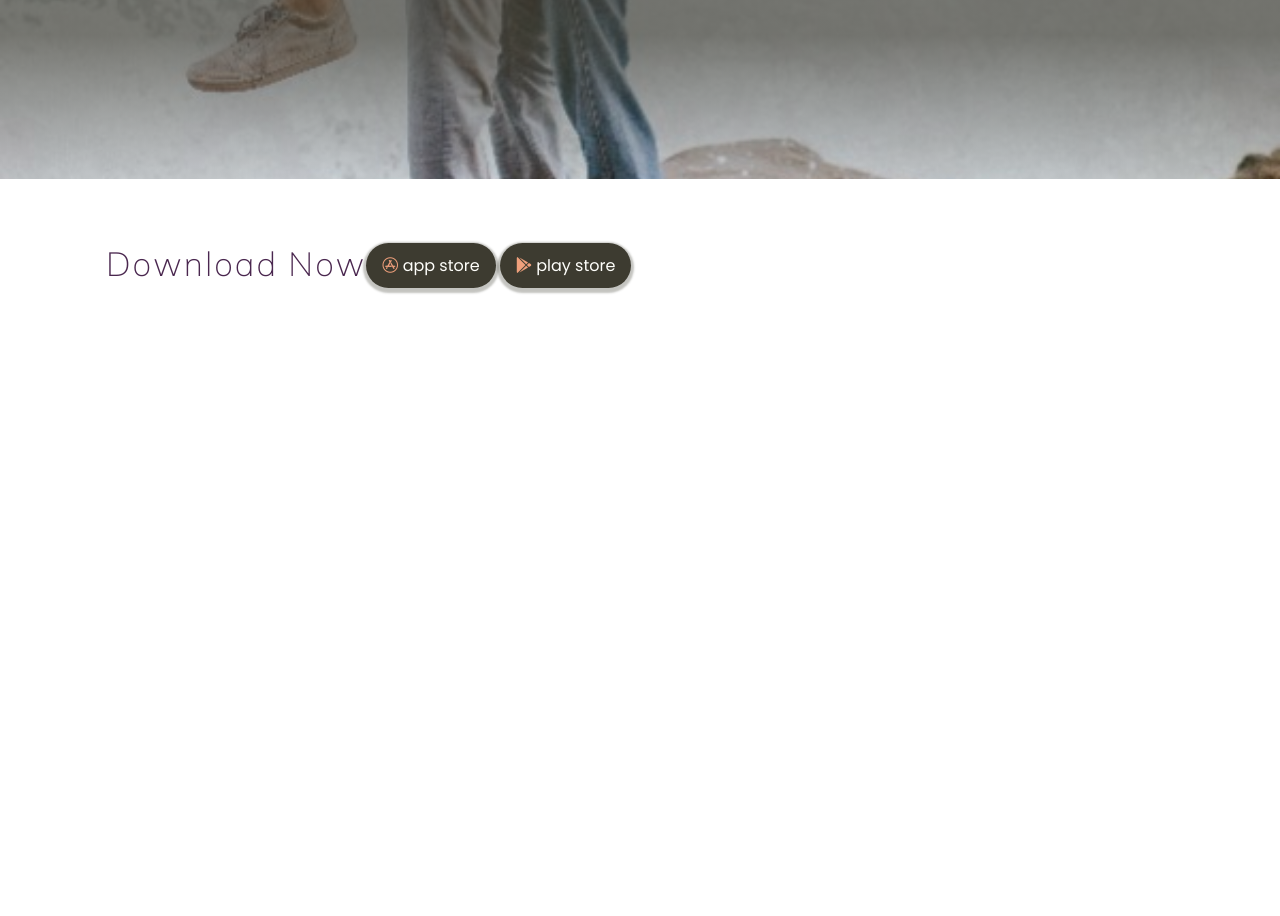
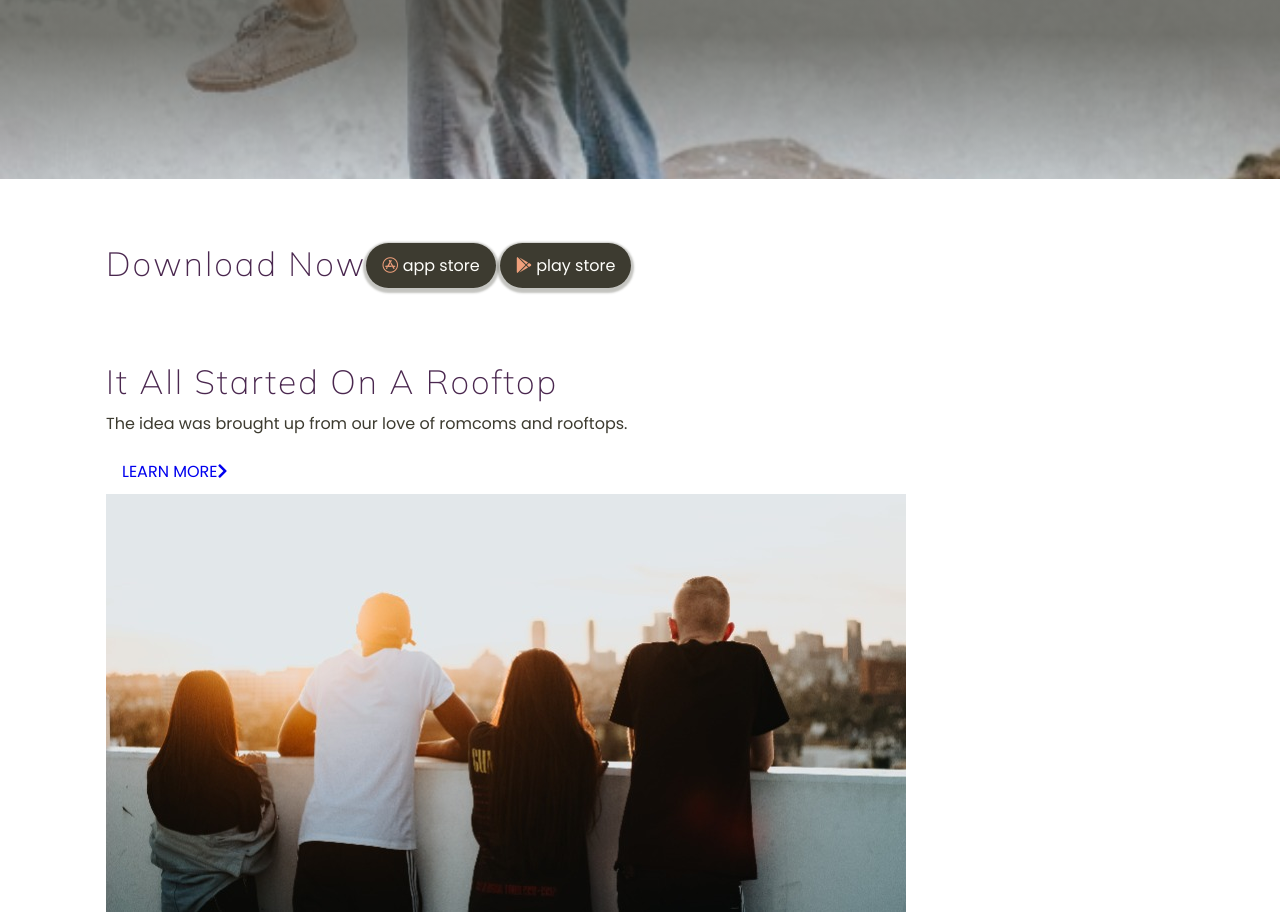
Before and after one commit to olopcodes/my-dating-app, a website: page index.html in a window 1280 px wide. Shown: the part 541-1457 px from the top of the page. Before the commit the page ends 906 px from the top, so only its background shows below. Drawn offline with Linux system fonts and the light colour scheme.

Commit message:
added html for the about section

```diff
--- a/index.html
+++ b/index.html
@@ -69,7 +69,27 @@
 
     <!-- about -->
     <section class="about">
-      <div class="container"></div>
+      <div class="container">
+        <div class="about__text">
+          <h2 class="heading heading--sub text--primary">
+            it all started on a rooftop
+          </h2>
+
+          <p class="text">
+            The idea was brought up from our love of romcoms and rooftops.
+          </p>
+
+          <a href="#" class="btn btn--off"
+            >learn more<i class="fas fa-chevron-right"></i
+          ></a>
+        </div>
+        <div class="about__img-box">
+          <img
+            src="./images/group-small.jpeg"
+            alt="a group of friends on a rooftop"
+          />
+        </div>
+      </div>
     </section>
     <!-- about -->
   </body>
```
Also changed, not shown: images/group-medium.jpeg (added), images/group-small.jpeg (added).
